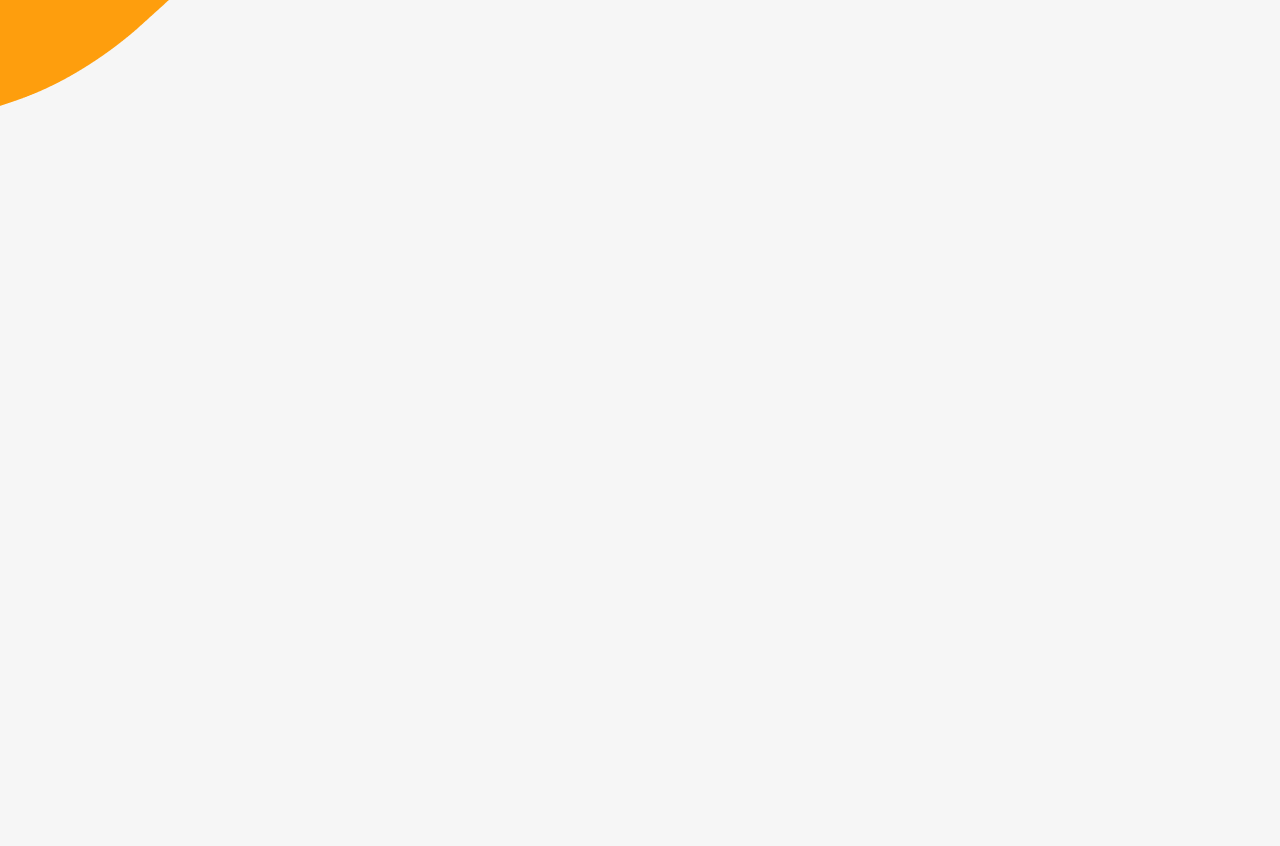
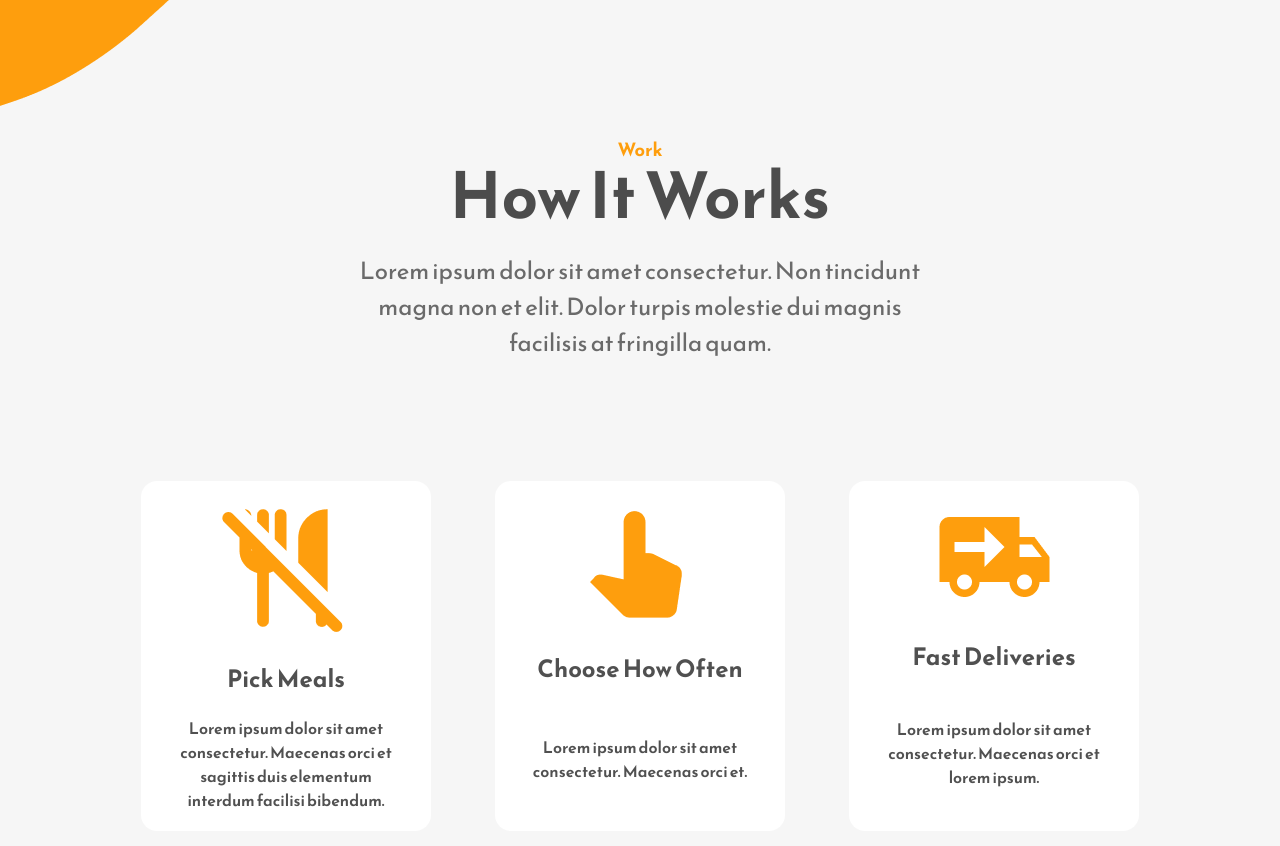
Before and after one commit to raihan-biswas-dev/restaurant, a React (Create React App) app: page / in a window 1280 px wide. Shown: the part 1720-2566 px from the top of the page. Before the commit the page ends 1850 px from the top, so only its background shows below. Built offline with nearby package versions, Linux system fonts and the light colour scheme.

Commit message:
work part done

```diff
--- a/src/App.js
+++ b/src/App.js
@@ -1,12 +1,14 @@
 import "./App.css";
 import Home from "./components/Home";
 import About from "./components/About";
+import Work from './components/Work';
 
 function App() {
   return (
     <div className="App">
       <Home />
       <About />
+      <Work/>
     </div>
   );
 }
--- /dev/null
+++ b/src/components/Work.js
@@ -0,0 +1,50 @@
+import React from "react";
+import PicMeal from "../assets/pick-meals-image.png";
+import ChooseMeal from "../assets/choose-image.png";
+import Delivery from "../assets/delivery-image.png";
+
+function Work() {
+  const workInfoData = [
+    {
+      img: PicMeal,
+      title: "Pick Meals",
+      text: "Lorem ipsum dolor sit amet consectetur. Maecenas orci et sagittis duis elementum interdum facilisi bibendum.",
+    },
+    {
+      img: ChooseMeal,
+      title: "Choose How Often",
+      text: "Lorem ipsum dolor sit amet consectetur. Maecenas orci et.",
+    },
+    {
+      img: Delivery,
+      title: "Fast Deliveries",
+      text: "Lorem ipsum dolor sit amet consectetur. Maecenas orci et lorem ipsum.",
+    },
+  ];
+
+  return (
+    <div className="work-section-wrapper">
+      <div className="work-section-top ">
+        <p className="primary-subheading">Work</p>
+        <h1 className="primary-heading">How It Works</h1>
+        <p className="primary-text">
+          Lorem ipsum dolor sit amet consectetur. Non tincidunt magna non et
+          elit. Dolor turpis molestie dui magnis facilisis at fringilla quam.
+        </p>
+      </div>
+      <div className="work-section-bottom">
+        {workInfoData.map((data) => (
+          <div className="work-section-info">
+            <div className="info-boxes-img-container">
+              <img src={data.img} alt="" />
+            </div>
+            <h2>{data.title}</h2>
+            <p>{data.text}</p>
+          </div>
+        ))}
+      </div>
+    </div>
+  );
+}
+
+export default Work;
```
